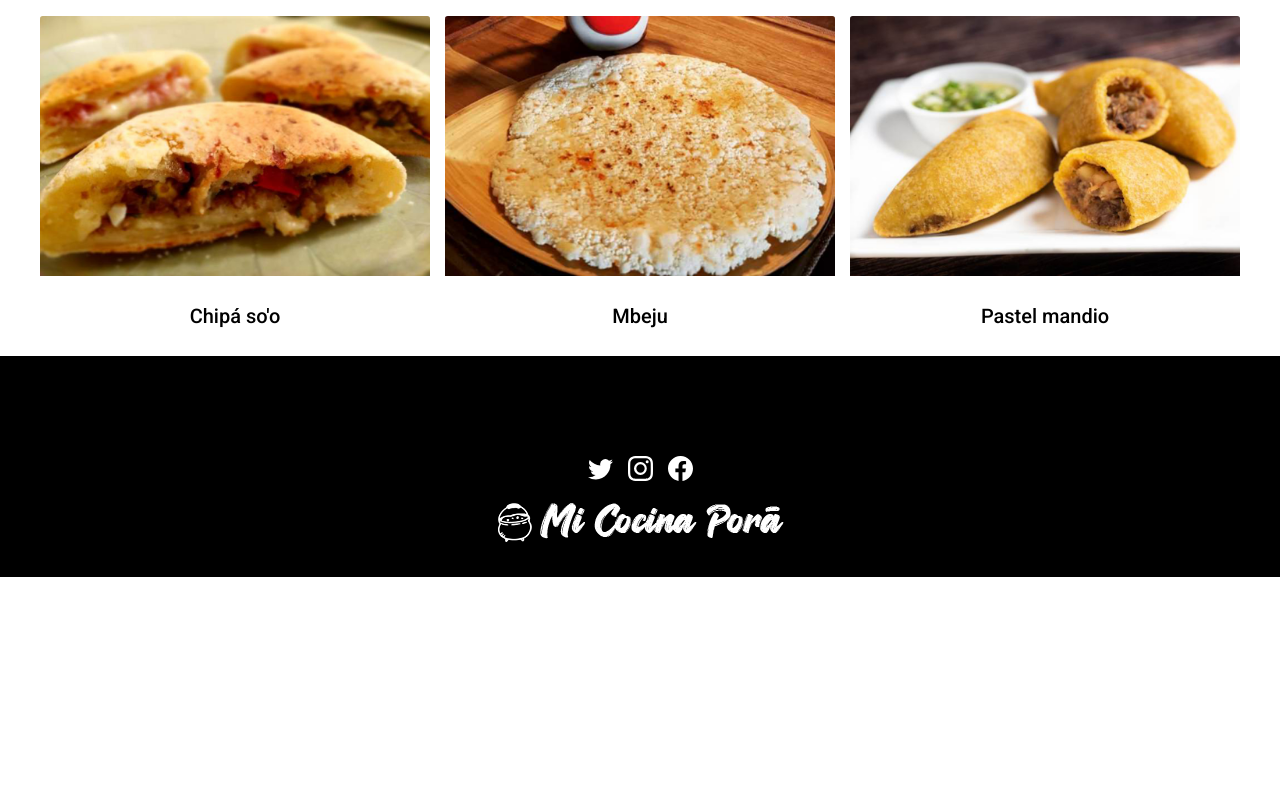
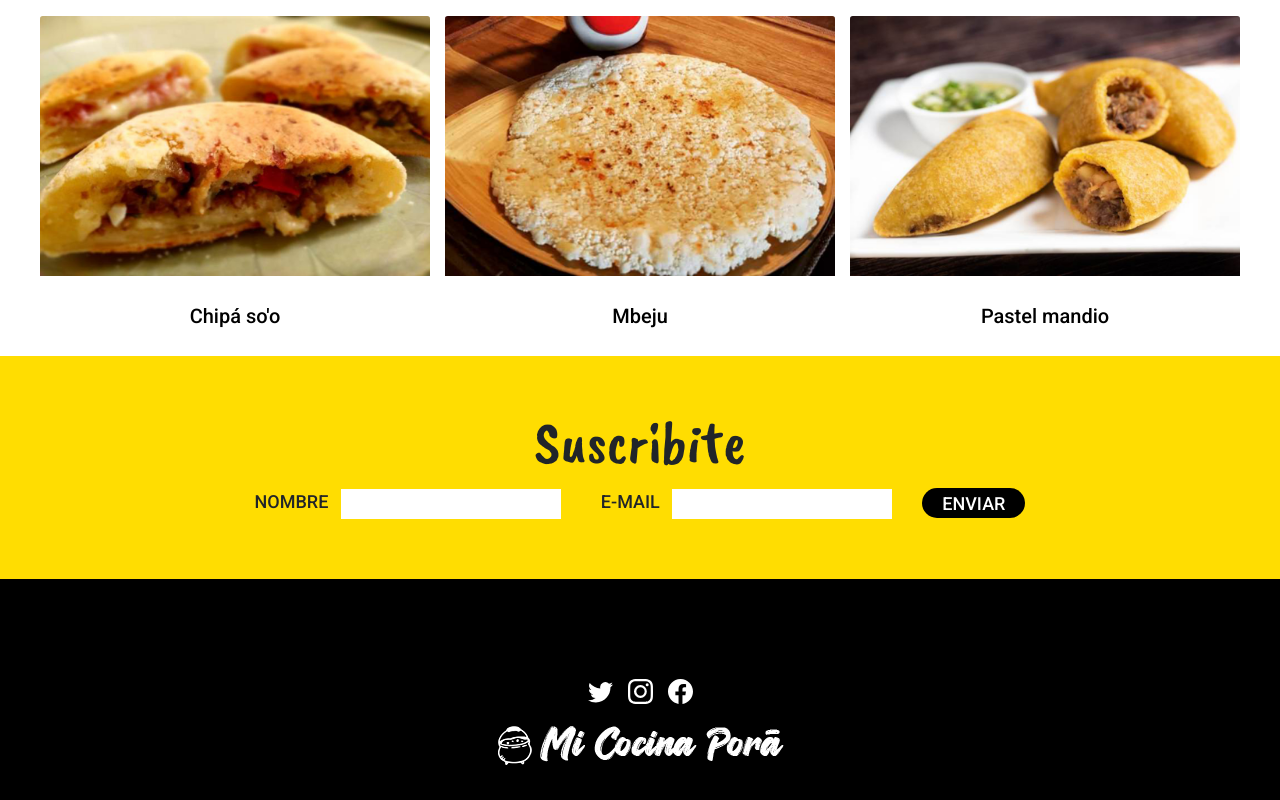
Before and after one commit to mralcobendas/EntregaFinal_RodriguezAlcobendas, a website: page pages/archivo.html in a window 1280 px wide. Shown: the part 1536-2336 px from the top of the page. Before the commit the page ends 2113 px from the top, so only its background shows below. Drawn offline with nearby package versions, Linux system fonts and the light colour scheme.

Commit message:
added new scss

```diff
--- a/pages/archivo.html
+++ b/pages/archivo.html
@@ -44,7 +44,7 @@
     <main>
         <h2>Archivo de recetas</h2>
         <section>
-            <form id="buscador" action="buscar.php">
+            <form id="buscador" action="buscar.php" class="is-flex">
                 <div id="buscar-receta">
                     <label for="busqueda">¿Qué querés comer?</label>
                     <input type="text" id="busqueda">
@@ -182,14 +182,26 @@
 
             </div>
 
+        </section>
 
 
-
-
-
-
+        <section class="bk-yellow">
+            <h2>Suscribite</h2>
+            <form id="subscribe" action="envio.php" class="is-flex">
+                <div class="campo-1">
+                    <label for="nombre">Nombre</label>
+                    <input type="text" id="nombre">
+                </div>
+                <div class="campo-2">
+                    <label for="email">E-mail</label>
+                    <input type="email" id="email">
+                </div>
+                <div class="enviar">
+                    <input type="submit" value="Enviar">
+                </div>
 
         </section>
+
 
     </main>
 
--- a/scss/_mixins.scss
+++ b/scss/_mixins.scss
@@ -0,0 +1,11 @@
+@mixin flex ($dire, $justify, $align){
+    display:flex;
+    flex-direction: $dire;
+    justify-content: $justify;
+    align-items: $align;
+}
+
+
+.is-flex{
+    @include flex(row,center,center)
+}
```
Also changed, not shown: index.html (+1 -1 lines), pages/consultorio.html (+1 -1 lines), pages/receta.html (+1 -1 lines), pages/sobre-mi.html (+1 -1 lines), scss/_animaciones.scss (+10 -0 lines), scss/_forms.scss (+0 -7 lines), scss/_general_content.scss (+2 -11 lines), css/main.css, 1 other file.
